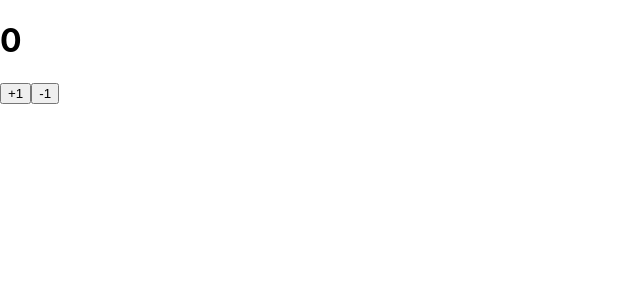
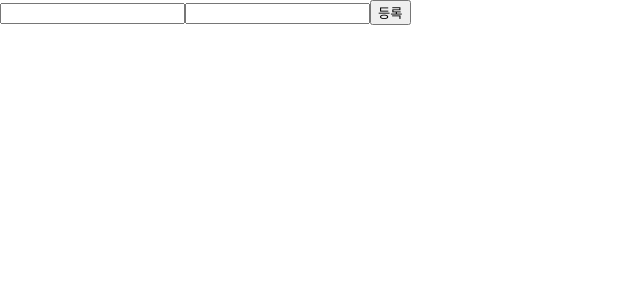
Before and after one commit to imjae/reactForTypeScript, a React (Create React App) app: page / in a window 1280 px wide. Shown: the top 300 px of the page, without its empty margins (0-640 px from the left). Built offline with nearby package versions, Linux system fonts and the light colour scheme.

Commit message:
인풋 상태 관리하기

```diff
--- a/src/App.tsx
+++ b/src/App.tsx
@@ -3,9 +3,13 @@ import logo from "./logo.svg";
 import "./App.css";
 import Greetings from "./Greetings";
 import Counter from "./Counter";
+import MyForm from "./MyForm";
 
 const App: React.FC = () => {
-  return <Counter />
+  const onSubmit = (form: { name: string; description: string }) => {
+    console.log(form);
+  };
+  return <MyForm onSubmit={onSubmit} />;
 };
 
 export default App;
```
